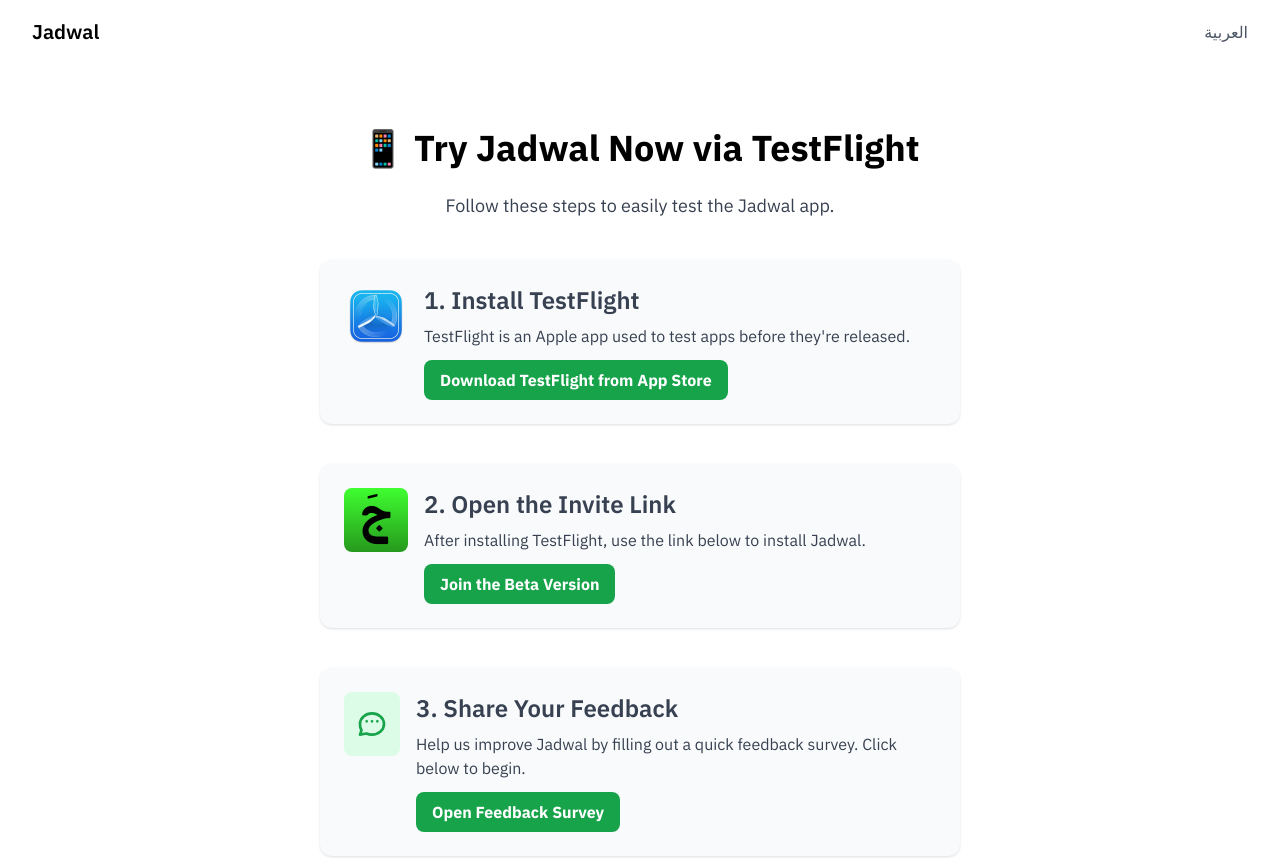
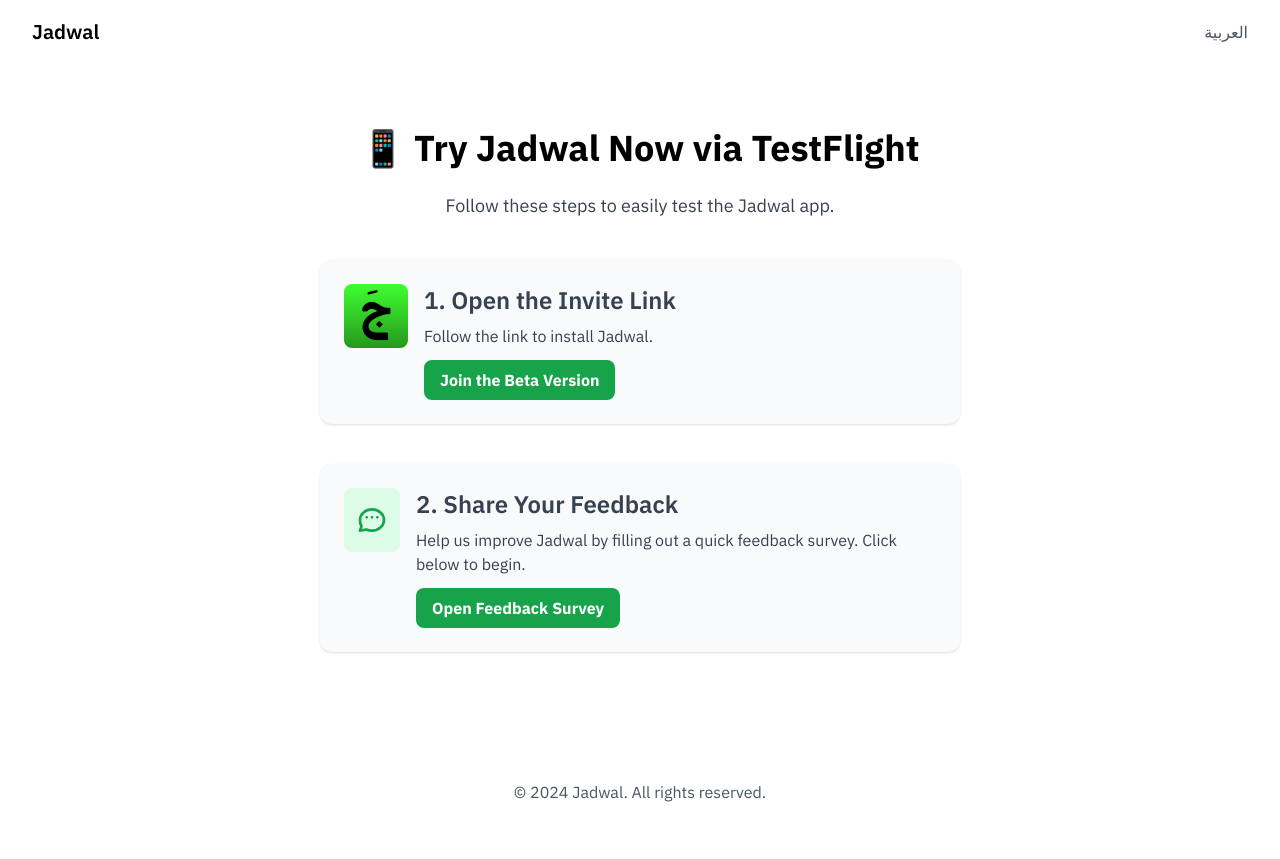
Before and after one commit to jadwalapp/symmetrical-spoon, a plain HTML site: page website/en/testflight.html in a window 1280 px wide. Shown: the top 859 px of the page. Drawn offline with nearby package versions, Linux system fonts and the light colour scheme.

Commit message:
make it two steps

```diff
--- a/website/en/testflight.html
+++ b/website/en/testflight.html
@@ -73,40 +73,13 @@
           class="bg-gray-50 p-6 rounded-xl shadow flex flex-col sm:flex-row sm:items-start gap-4"
         >
           <img
-            src="/images/testflight-icon.webp"
-            alt="TestFlight"
-            class="w-16 h-16 rounded-lg sm:mx-0"
-          />
-          <div>
-            <h2 class="text-2xl font-semibold mb-2">1. Install TestFlight</h2>
-            <p>
-              TestFlight is an Apple app used to test apps before they're
-              released.
-            </p>
-            <a
-              href="https://apps.apple.com/app/testflight/id899247664"
-              target="_blank"
-              class="inline-block mt-3 bg-green-600 hover:bg-green-700 text-white font-bold py-2 px-4 rounded-lg transition"
-            >
-              Download TestFlight from App Store
-            </a>
-          </div>
-        </div>
-
-        <!-- Step 2 -->
-        <div
-          class="bg-gray-50 p-6 rounded-xl shadow flex flex-col sm:flex-row sm:items-start gap-4"
-        >
-          <img
             src="/images/logo-light.png"
             alt="Jadwal App"
             class="w-16 h-16 rounded-lg sm:mx-0"
           />
           <div>
-            <h2 class="text-2xl font-semibold mb-2">2. Open the Invite Link</h2>
-            <p>
-              After installing TestFlight, use the link below to install Jadwal.
-            </p>
+            <h2 class="text-2xl font-semibold mb-2">1. Open the Invite Link</h2>
+            <p>Follow the link to install Jadwal.</p>
             <a
               href="https://testflight.apple.com/join/y9ahUVzU"
               target="_blank"
@@ -117,7 +90,7 @@
           </div>
         </div>
 
-        <!-- Step 3 -->
+        <!-- Step 2 -->
         <div
           class="bg-gray-50 p-6 rounded-xl shadow flex flex-col sm:flex-row sm:items-start gap-4"
         >
@@ -140,7 +113,7 @@
             </svg>
           </div>
           <div>
-            <h2 class="text-2xl font-semibold mb-2">3. Share Your Feedback</h2>
+            <h2 class="text-2xl font-semibold mb-2">2. Share Your Feedback</h2>
             <p>
               Help us improve Jadwal by filling out a quick feedback survey.
               Click below to begin.
```
